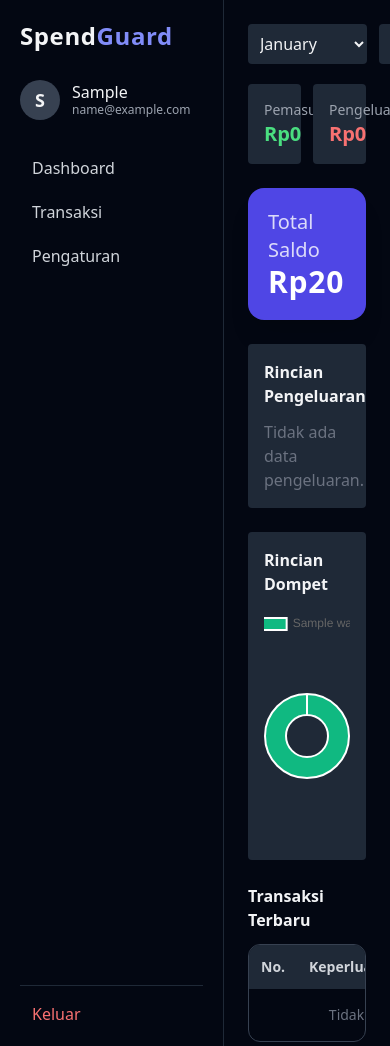
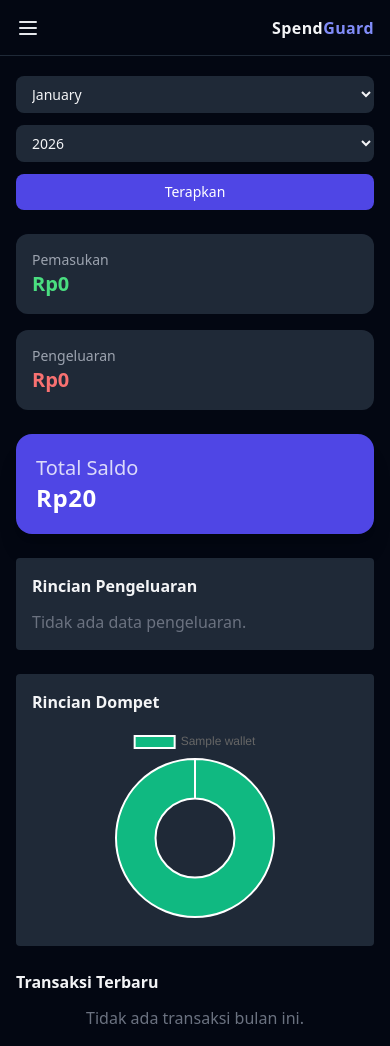
Before and after one commit to MohGhazy/spendguard, a Django app: page /dashboard/ in a window 390 px wide. Run offline with Django 5.2, Linux system fonts and the light colour scheme; a user stored in the database is signed in; tables that the repository leaves empty hold one stand-in row (values such as "Sample post"); some libraries are stand-ins or nearby versions.

Commit message:
mobile-first

```diff
--- a/templates/base.html
+++ b/templates/base.html
@@ -2,15 +2,39 @@
 <html lang="en" class="dark bg-gray-900 text-gray-100">
 <head>
  <meta charset="UTF-8">
+ <meta name="viewport" content="width=device-width, initial-scale=1.0">
  <title>{% block title %}SpendGuard{% endblock %}</title>
  <script src="https://cdn.tailwindcss.com"></script>
 </head>
-<body class="h-screen flex overflow-hidden bg-gray-950 text-gray-100">
+<body class="h-screen bg-gray-950 text-gray-100 overflow-hidden">
 
+  <!-- Mobile Topbar -->
+  <div class="md:hidden fixed top-0 left-0 right-0 z-50
+            h-14 flex items-center justify-between
+            px-4 border-b border-gray-800 bg-gray-950">
+    <button id="menuBtn" type="button" class="text-gray-200 focus:outline-none active:outline-none">
+      <svg xmlns="http://www.w3.org/2000/svg" class="h-6 w-6"
+          fill="none" viewBox="0 0 24 24" stroke="currentColor">
+        <path stroke-linecap="round" stroke-linejoin="round" stroke-width="2"
+              d="M4 6h16M4 12h16M4 18h16"/>
+      </svg>
+    </button>
+
+    <div class="font-bold tracking-wide">
+      Spend<span class="text-indigo-400">Guard</span>
+    </div>
+  </div>
+
+  <div class="flex h-full">
     <!-- Sidebar -->
-  <nav class="w-56 h-screen sticky top-0 border-r border-gray-800 p-5 flex flex-col gap-1">
+    <nav id="sidebar" class="fixed md:static top-14 md:top-0 left-0 right-0 z-40
+        w-full md:w-56 md:h-full
+        bg-gray-950 border-b md:border-r border-gray-800
+        p-5 flex flex-col gap-1
+        transform -translate-y-full md:translate-y-0
+        transition-transform duration-300 ease-in-out">
 
-    <div class="text-2xl font-bold mb-6 tracking-wide">
+      <div class="hidden md:block text-2xl font-bold mb-6 tracking-wide">
         Spend<span class="text-indigo-400">Guard</span>
       </div>
 
@@ -48,8 +72,12 @@
 
     </nav>
 
+    <div id="overlay"
+      class="fixed inset-x-0 top-14 bottom-0 bg-black/60 z-30 hidden md:hidden">
+    </div>
+
     <!-- Content -->
-  <main class="flex-1 p-6 overflow-y-auto">
+    <main class="flex-1 overflow-y-auto p-4 sm:p-6 pt-14 md:pt-6">
       {% block content %}{% endblock %}
     </main>
 
@@ -68,6 +96,7 @@
       {% endfor %}
     </div>
     {% endif %}
+  </div>
 
   <style>
   .snackbar {
@@ -92,6 +121,17 @@
     0%   { opacity:1; transform: translateY(0); }
     100% { opacity:0; transform: translateY(20px); }
   }
+
+  button,
+  button:focus,
+  button:active {
+    outline: none !important;
+    box-shadow: none !important;
+  }
+
+  * {
+    -webkit-tap-highlight-color: transparent;
+  }
   </style>
 
 
@@ -104,6 +144,21 @@
       setTimeout(() => sb.remove(), 350);
     }, 3000);
   }
+
+  // Hamburger Menu
+  const menuBtn = document.getElementById('menuBtn');
+  const sidebar = document.getElementById('sidebar');
+  const overlay = document.getElementById('overlay');
+
+  menuBtn?.addEventListener('click', () => {
+    sidebar.classList.toggle('-translate-y-full');
+    overlay.classList.toggle('hidden');
+  });
+
+  overlay?.addEventListener('click', () => {
+    sidebar.classList.add('-translate-y-full');
+    overlay.classList.add('hidden');
+  });
   </script>
 
 </body>
--- a/templates/main/dashboard.html
+++ b/templates/main/dashboard.html
@@ -6,28 +6,30 @@
 
 {% block content %}
 
-<form method="GET" class="flex gap-3 mb-5">
-    <select name="month" class="p-2 bg-gray-800 rounded">
+<div class="mt-5">
+    <form method="GET" class="grid grid-cols-1 gap-3 mb-6 max-w-md mx-auto sm:max-w-none sm:flex">
+        <select name="month" class="w-full px-3 py-2 bg-gray-800 rounded-lg text-sm">
             {% for m, label in months %}
             <option value="{{ m }}" {% if m == selected_month %}selected{% endif %}>{{ label }}</option>
             {% endfor %}
         </select>
 
-    <select name="year" class="p-2 bg-gray-800 rounded">
+        <select name="year" class="w-full px-3 py-2 bg-gray-800 rounded-lg text-sm">
             {% for y in years %}
             <option value="{{ y }}" {% if y == selected_year %}selected{% endif %}>{{ y }}</option>
             {% endfor %}
         </select>
 
-    <button class="px-4 bg-indigo-600 rounded text-white">Terapkan</button>
+        <button class="w-full sm:w-auto px-4 py-2 bg-indigo-600 rounded-lg text-sm font-medium text-white">Terapkan</button>
     </form>
+</div>
 
-<div class="grid grid-cols-2 gap-3 mb-6">
-    <div class="p-4 bg-gray-800 rounded">
+<div class="grid grid-cols-1 sm:grid-cols-2 lg:grid-cols-2 gap-4 mb-6">
+    <div class="p-4 bg-gray-800 rounded-xl w-full">
         <div class="text-sm text-gray-400">Pemasukan</div>
         <div class="text-green-400 text-xl font-bold">{{ income_total|rupiah }}</div>
     </div>
-    <div class="p-4 bg-gray-800 rounded">
+    <div class="p-4 bg-gray-800 rounded-xl w-full">
         <div class="text-sm text-gray-400">Pengeluaran</div>
         <div class="text-red-400 text-xl font-bold">{{ expense_total|rupiah }}</div>
     </div>
@@ -38,7 +40,7 @@
         Total Saldo
     </div>
 
-    <div class="text-3xl font-bold tracking-wide">
+    <div class="text-2xl sm:text-3xl font-bold tracking-wide">
         {{ balance|rupiah }}
     </div>
 </div>
@@ -51,7 +53,7 @@
         <h2 class="font-semibold mb-3">Rincian Pengeluaran</h2>
 
         {% if donut_values %}
-        <div class="relative w-full h-56 mb-3">
+        <div class="relative w-full h-48 sm:h-56 mb-3">
             <canvas id="expenseDonut"></canvas>
         </div>
 
@@ -74,13 +76,13 @@
         <h2 class="font-semibold mb-3">Rincian Dompet</h2>
 
         {% if wallet_values %}
-        <div class="relative w-full h-56 mb-3">
+        <div class="relative w-full h-48 sm:h-56 mb-3">
             <canvas id="walletDonut"></canvas>
         </div>
 
         <div class="space-y-1">
             {% for w in wallet_page_obj %}
-            <div class="flex justify-between text-sm {% if forloop.first %} text-indigo-400 font-semibold {% else %} text-gray-300 {% endif %}">
+            <div class="flex justify-between text-xs sm:text-sm {% if forloop.first %} text-indigo-400 font-semibold {% else %} text-gray-300 {% endif %}">
                 <span>{{ w.name }}</span>
                 <span>Rp.{{ w.balance|floatformat:0|intcomma }}</span>
             </div>
@@ -97,8 +99,8 @@
 <!-- RECENT TRANSACTIONS -->
 <h2 class="font-semibold mb-3 mt-6">Transaksi Terbaru</h2>
 
-<div class="overflow-hidden rounded-xl border border-gray-700">
-    <div class="overflow-x-auto">
+<!-- DESKTOP TABLE -->
+<div class="hidden sm:block overflow-x-auto rounded-xl border border-gray-700">
     <table class="w-full text-sm">
         <thead class="bg-gray-800 text-gray-300">
             <tr>
@@ -116,15 +118,10 @@
                 <td class="p-3 text-gray-400">
                     {{ forloop.counter0|add:tx_page_obj.start_index }}
                 </td>
-
-                    <td class="p-3 font-medium">
-                        {{ t.category.name }}
-                    </td>
-
+                <td class="p-3 font-medium">{{ t.category.name }}</td>
                 <td class="p-3 text-gray-400">
                     {{ t.date|date:"d F Y" }}
                 </td>
-
                 <td class="p-3 text-center">
                     {% if t.type == 'income' %}
                     <span class="px-2 py-1 text-xs rounded bg-green-900/40 text-green-400">
@@ -136,11 +133,10 @@
                     </span>
                     {% endif %}
                 </td>
-
                 <td class="p-3 text-right font-semibold
                     {% if t.type == 'income' %}text-green-400{% else %}text-red-400{% endif %}">
                     {% if t.type == 'income' %}+{% else %}-{% endif %}
-                        Rp.{{ t.amount|floatformat:0|intcomma }}
+                    Rp{{ t.amount|floatformat:0|intcomma }}
                 </td>
             </tr>
             {% empty %}
@@ -153,8 +149,42 @@
         </tbody>
     </table>
 </div>
+
+<!-- MOBILE CARDS -->
+<div class="sm:hidden space-y-3">
+    {% for t in tx_page_obj %}
+    <div class="bg-gray-800 rounded-xl p-4">
+        <div class="flex justify-between text-sm">
+            <span class="font-medium">{{ t.category.name }}</span>
+            <span class="text-gray-400">
+                {{ t.date|date:"d M Y" }}
+            </span>
         </div>
 
+        <div class="flex justify-between items-center mt-2">
+            <span class="text-xs px-2 py-1 rounded
+                {% if t.type == 'income' %}
+                    bg-green-900/40 text-green-400
+                {% else %}
+                    bg-red-900/40 text-red-400
+                {% endif %}
+            ">
+                {{ t.type|title }}
+            </span>
+
+            <span class="font-semibold
+                {% if t.type == 'income' %}text-green-400{% else %}text-red-400{% endif %}">
+                {% if t.type == 'income' %}+{% else %}-{% endif %}
+                Rp{{ t.amount|floatformat:0|intcomma }}
+            </span>
+        </div>
+    </div>
+    {% empty %}
+    <div class="text-center text-gray-500">
+        Tidak ada transaksi bulan ini.
+    </div>
+    {% endfor %}
+</div>
 
 {% if tx_page_obj.paginator.num_pages > 1 %}
 <div class="flex justify-center gap-2 mt-3 text-sm">
```
Lines whose indentation alone changed are shown as unchanged.
